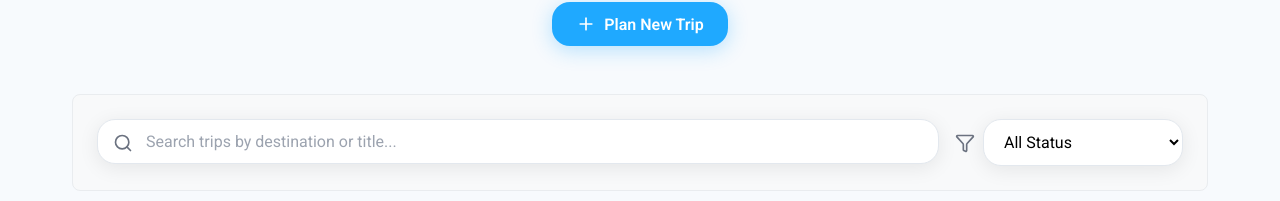
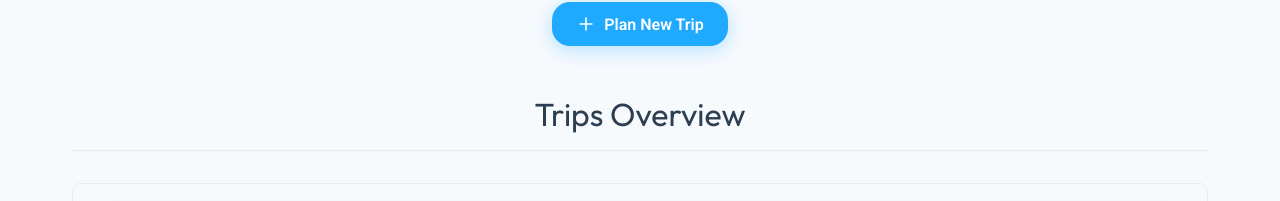
Before and after one commit to Harithya628/IslandHop-Frontend, a React (Vite) app: page /trips-overview in a window 1280 px wide. Shown: the part 265-466 px from the top of the page. Built offline with nearby package versions, Linux system fonts and the light colour scheme.

Commit message:
edit trips overview

```diff
--- a/src/pages/tourist/TripsOverview.css
+++ b/src/pages/tourist/TripsOverview.css
@@ -78,6 +78,22 @@
 .btn-icon {
   width: 1.25rem;
   height: 1.25rem;
+}
+
+/* Overview Section Header */
+.overview-section-header {
+  text-align: center;
+  margin: 3rem 0 2rem 0;
+  padding-bottom: 1rem;
+  border-bottom: 1px solid #e8ecf2;
+}
+
+.overview-section-title {
+  font-family: 'Outfit', sans-serif !important;
+  font-size: 2rem !important;
+  font-weight: 400 !important;
+  color: #2c3e50 !important;
+  margin: 0 !important;
 }
 
 /* Filters Section */
--- a/src/pages/tourist/TripsOverview.jsx
+++ b/src/pages/tourist/TripsOverview.jsx
@@ -479,6 +479,11 @@ const TripsOverview = () => {
           </button>
         </div>
 
+        {/* Trips Overview Section Header */}
+        <div className="overview-section-header">
+          <h2 className="overview-section-title">Trips Overview</h2>
+        </div>
+
         {/* Filters and Search */}
         <div className="filters-section">
           <div className="search-filter">
```
